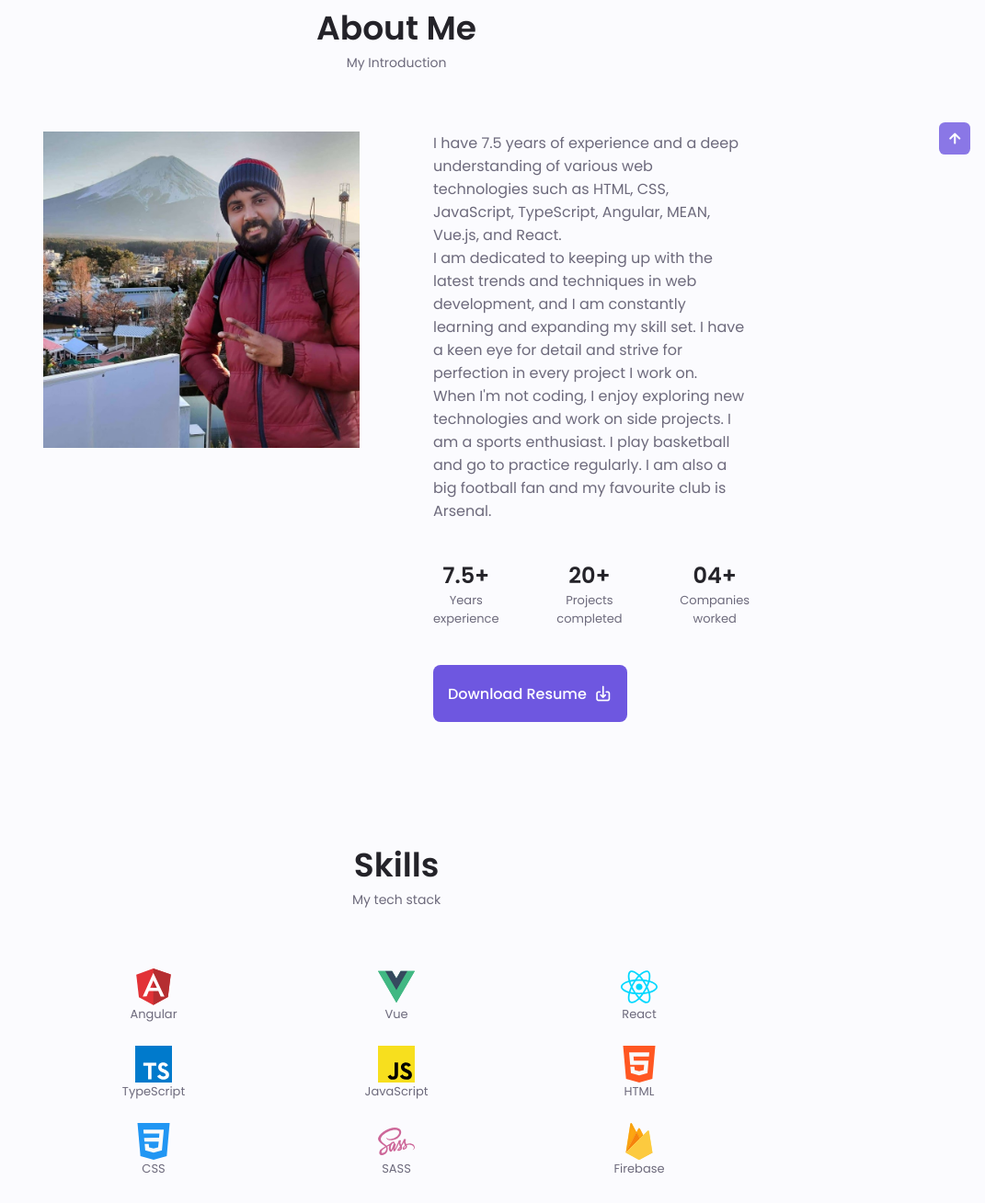
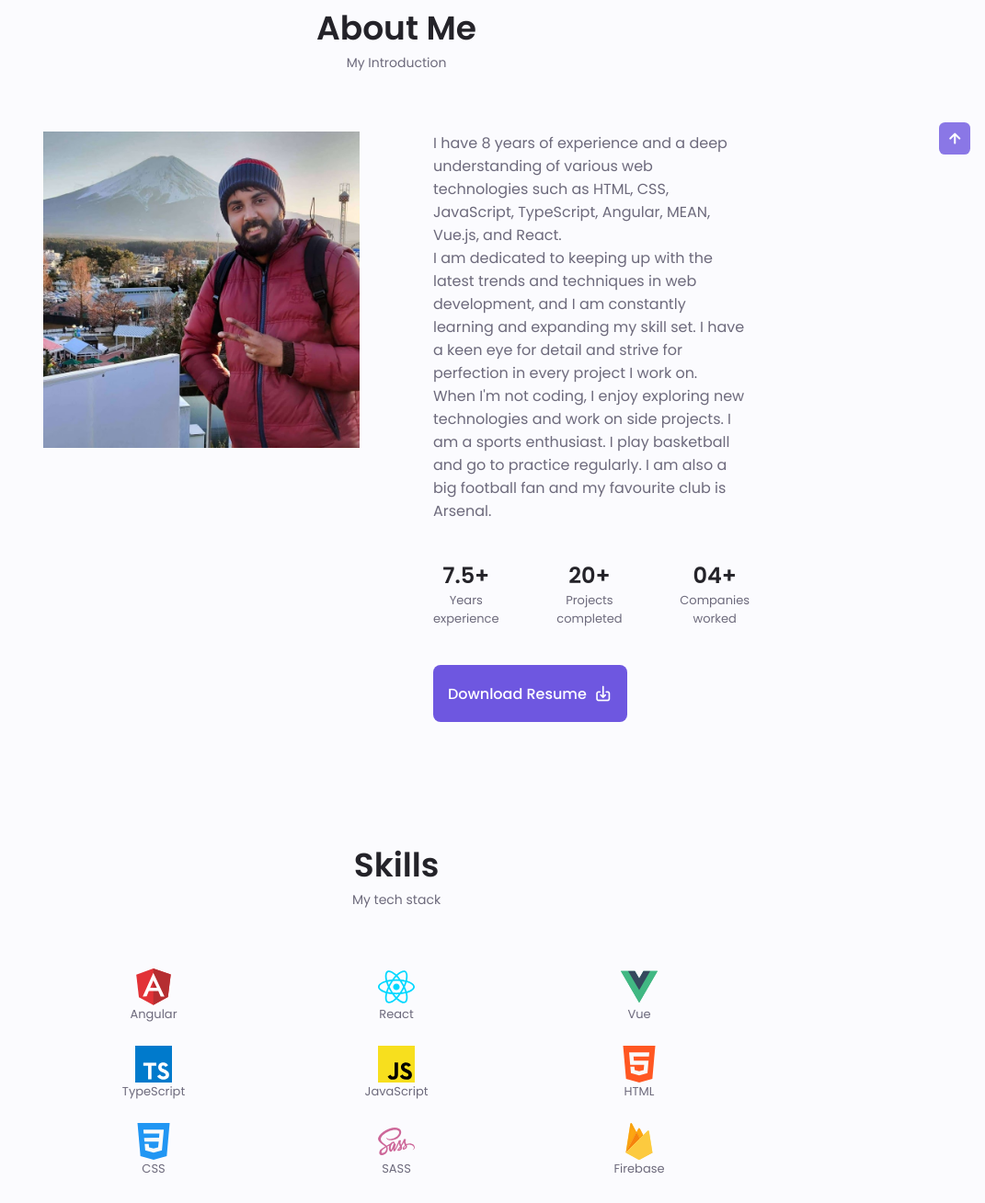
Before and after one commit to rawatanimesh/portfolio-website-dark-light-themes, a plain HTML site: page index.html in a window 1280 px wide. Shown: the part 792-2100 px from the top of the page at 92% size, without its empty margins (209-1280 px from the left). Drawn offline with nearby package versions, Linux system fonts and the light colour scheme.

Commit message:
[refactor]: minor changes

```diff
--- a/index.html
+++ b/index.html
@@ -240,8 +240,8 @@
 
         <div class="about__data">
           <p class="about__description">
-            I have 7.5 years of experience and a deep understanding of various
-            web technologies such as HTML, CSS, JavaScript, TypeScript, Angular,
+            I have 8 years of experience and a deep understanding of various web
+            technologies such as HTML, CSS, JavaScript, TypeScript, Angular,
             MEAN, Vue.js, and React. <br />
             I am dedicated to keeping up with the latest trends and techniques
             in web development, and I am constantly learning and expanding my
@@ -309,19 +309,19 @@
         <div class="skills__container-box">
           <img
             class="skills__container-img"
-            src="/assets/img/skills/vue.svg"
-            alt="vue"
+            src="/assets/img/skills/react.svg"
+            alt="react"
           />
-          <div class="skills__container-name">Vue</div>
+          <div class="skills__container-name">React</div>
         </div>
 
         <div class="skills__container-box">
           <img
             class="skills__container-img"
-            src="/assets/img/skills/react.svg"
-            alt="react"
+            src="/assets/img/skills/vue.svg"
+            alt="vue"
           />
-          <div class="skills__container-name">React</div>
+          <div class="skills__container-name">Vue</div>
         </div>
 
         <div class="skills__container-box">
```
Also changed, not shown: public/index.html (+8 -8 lines).
